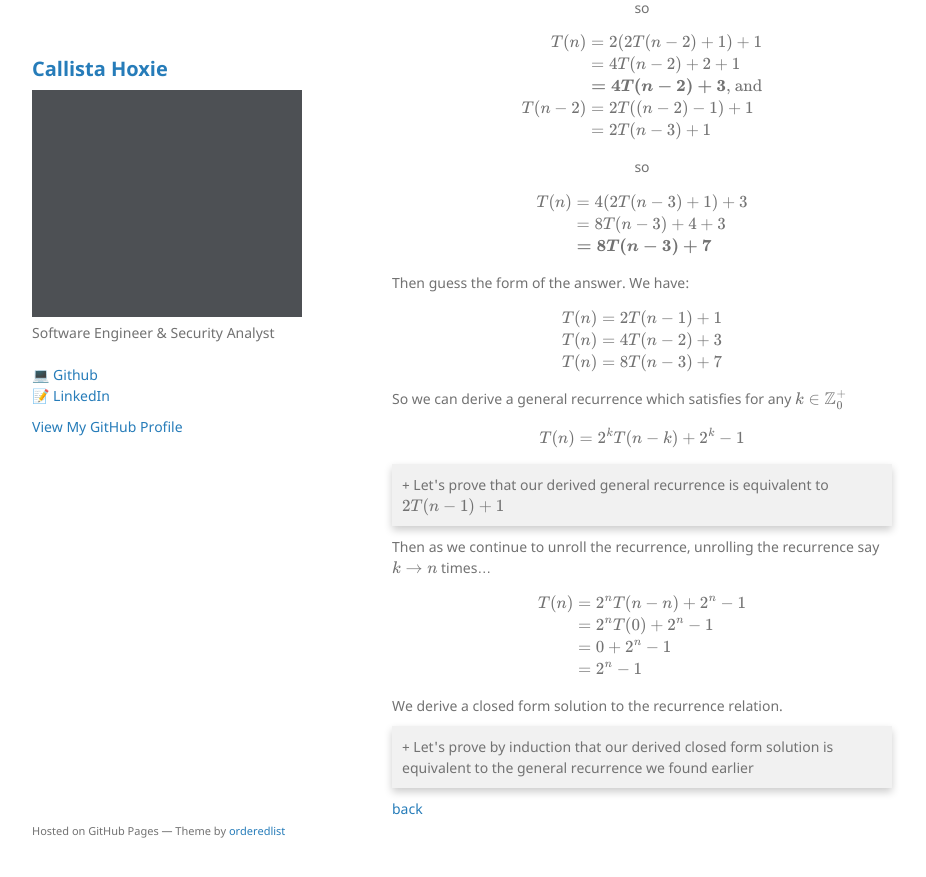
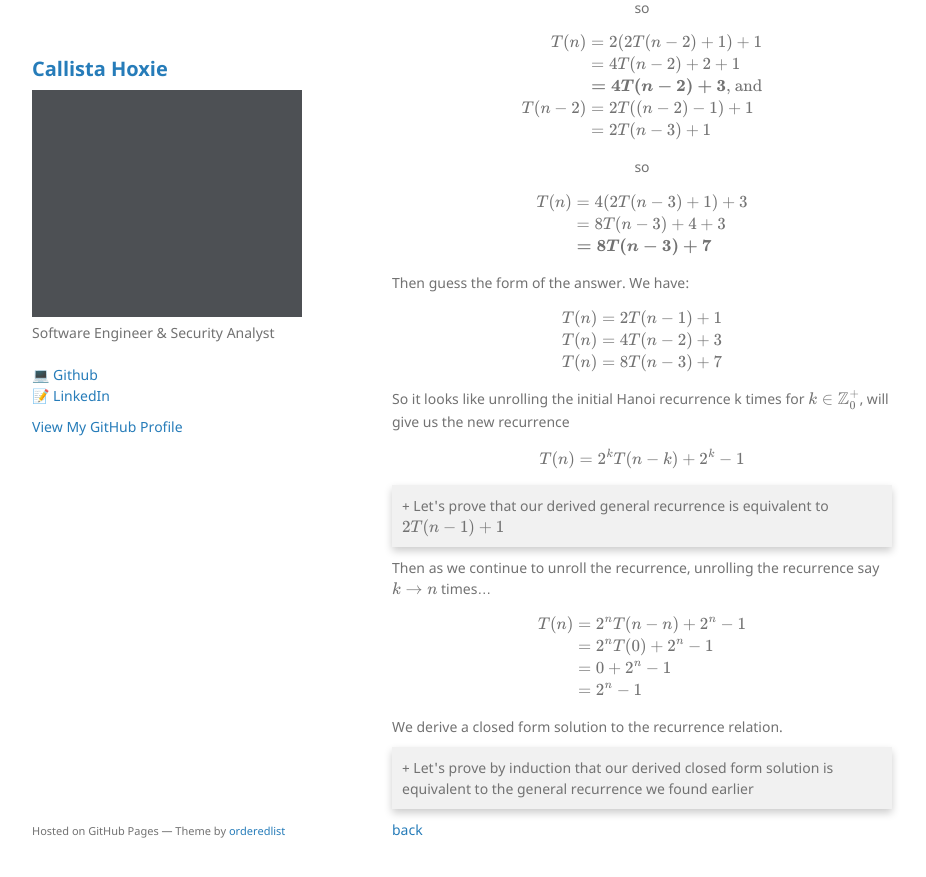
Before and after one commit to callistajosette/callistajosette.github.io, a Jekyll site: the page built from project-crease.md, in a window 1280 px wide and 900 px high, scrolled down 548 px. Shown: the top 877 px of the window, without its empty margins (178-1104 px from the left). Built offline with Jekyll 4.4.1, drawn with Linux system fonts in a browser that asks for light colours; our own code applies the rules of GitHub Pages for plain Markdown files.

Commit message:
Update project-crease.md

```diff
--- a/project-crease.md
+++ b/project-crease.md
@@ -53,7 +53,7 @@ $$
 & T(n) = 8T(n-3) + 7 \\
 \end{align}$$
 
-So we can derive a general recurrence which satisfies for any $k \in \mathbb Z^+_0$
+So it looks like unrolling the initial Hanoi recurrence k times for $k \in \mathbb Z^+_0$, will give us the new recurrence
 
 $$T(n) = 2^{k}T(n-k) + 2^{k}-1 \\$$
 
```
